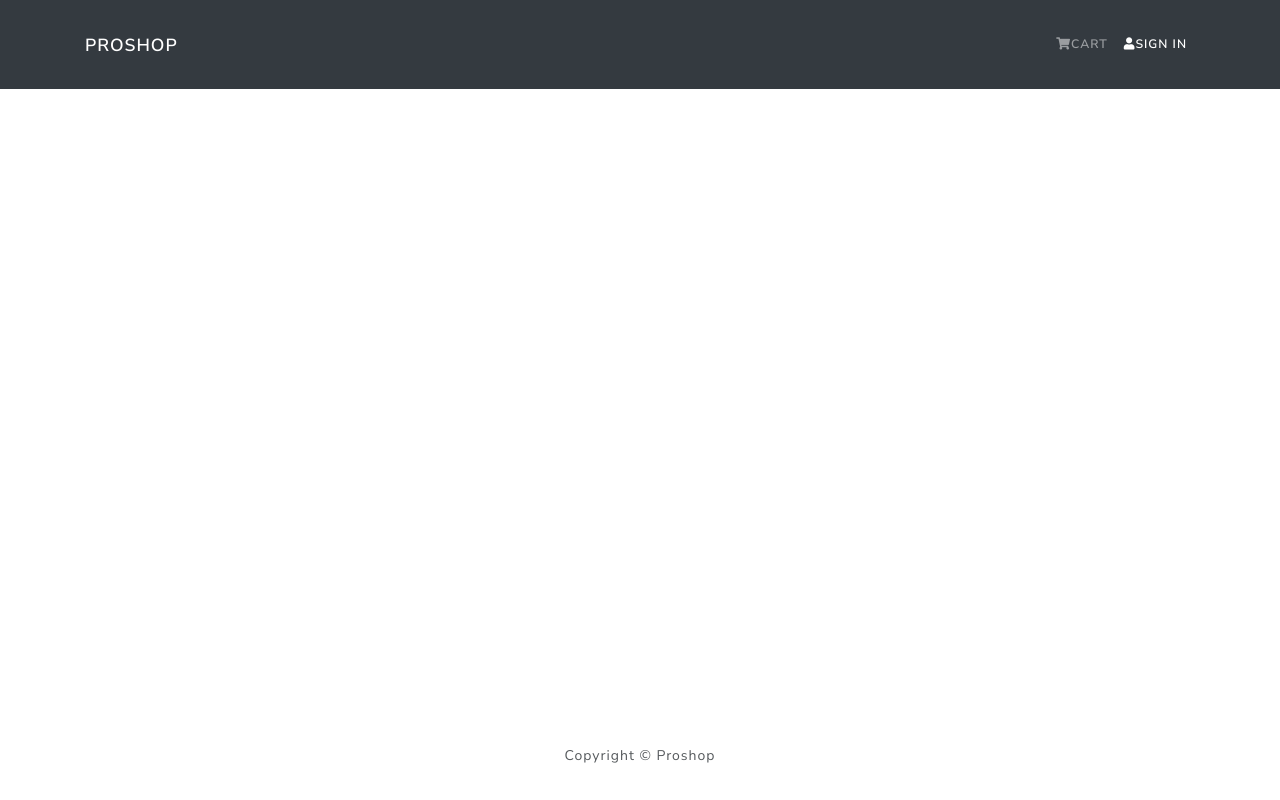
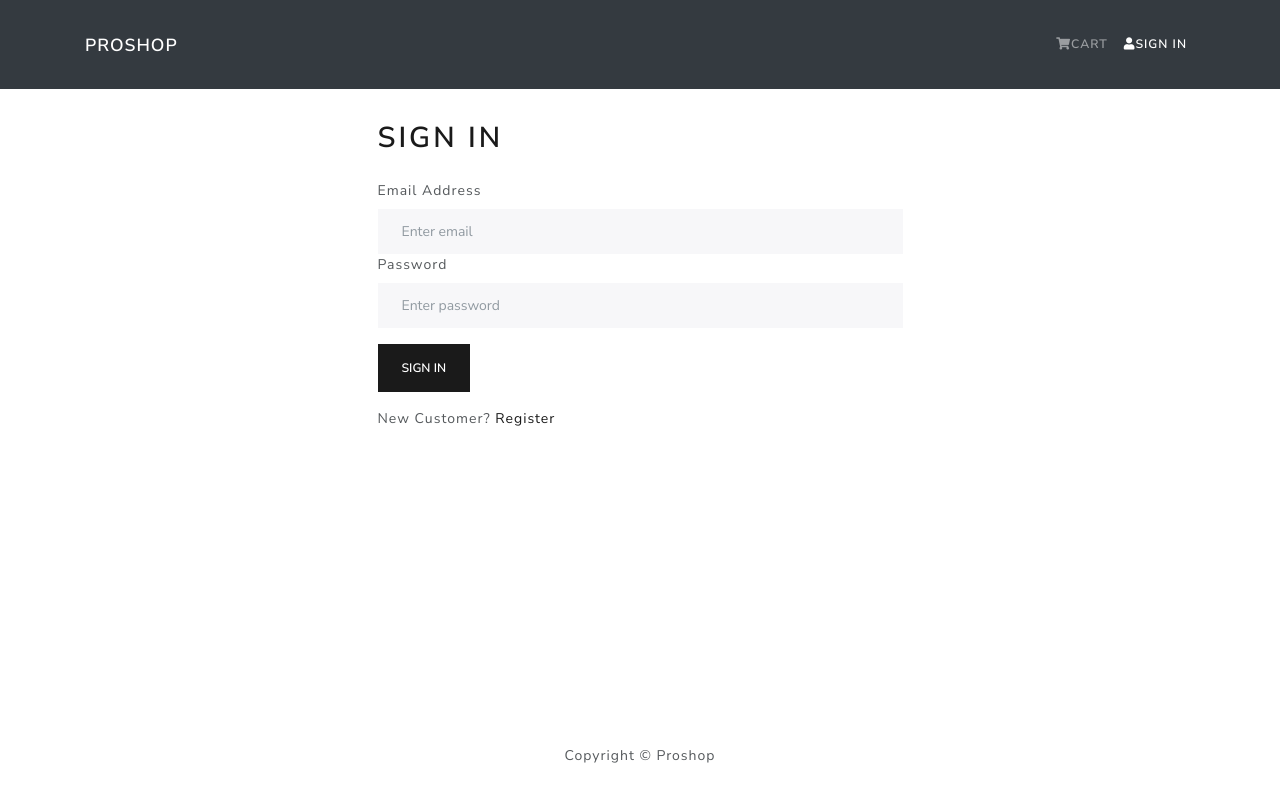
Before and after one commit to JuanCamiloChafloque/Proshop, a React (Create React App) app in the folder frontend/: page /login in a window 1280 px wide. Built offline with nearby package versions, Linux system fonts and the light colour scheme.

Commit message:
User Login screen and login/logout functionality

```diff
--- a/frontend/src/App.js
+++ b/frontend/src/App.js
@@ -6,8 +6,7 @@
 import HomeScreen from "./screens/HomeScreen";
 import ProductScreen from "./screens/ProductScreen";
 import CartScreen from "./screens/CartScreen";
-
-//TODO: ARREGLAR EL SELECT DEL PRODUCTDETAIL ADD TO CART
+import LoginScreen from "./screens/LoginScreen";
 
 function App() {
   return (
@@ -16,6 +15,7 @@
       <main className="py-3">
         <Container>
           <Routes>
+            <Route exact path="/login" element={<LoginScreen />} />
             <Route exact path="/" element={<HomeScreen />} />
             <Route path="product/:id" element={<ProductScreen />} />
             <Route path="cart/:id" element={<CartScreen />} />
--- a/frontend/src/actions/userActions.js
+++ b/frontend/src/actions/userActions.js
@@ -3,6 +3,7 @@
   USER_LOGIN_FAIL,
   USER_LOGIN_REQUEST,
   USER_LOGIN_SUCCESS,
+  USER_LOGOUT,
 } from "../constants/userConstants";
 
 export const login = (email, password) => async (dispatch) => {
@@ -39,3 +40,10 @@
     });
   }
 };
+
+export const logout = () => async (dispatch) => {
+  localStorage.removeItem("userInfo");
+  dispatch({
+    type: USER_LOGOUT,
+  });
+};
--- /dev/null
+++ b/frontend/src/components/FormContainer.js
@@ -0,0 +1,16 @@
+import React from "react";
+import { Container, Row, Col } from "react-bootstrap";
+
+const FormContainer = ({ children }) => {
+  return (
+    <Container>
+      <Row className="justify-content-md-center">
+        <Col xs={12} md={6}>
+          {children}
+        </Col>
+      </Row>
+    </Container>
+  );
+};
+
+export default FormContainer;
--- a/frontend/src/components/Header.js
+++ b/frontend/src/components/Header.js
@@ -1,8 +1,18 @@
 import React from "react";
-import { Navbar, Nav, Container } from "react-bootstrap";
+import { Navbar, Nav, Container, NavDropdown } from "react-bootstrap";
 import { LinkContainer } from "react-router-bootstrap";
+import { useDispatch, useSelector } from "react-redux";
+import { logout } from "../actions/userActions";
 
 const Header = () => {
+  const dispatch = useDispatch();
+  const userLogin = useSelector((state) => state.userLogin);
+  const { userInfo } = userLogin;
+
+  const logoutHandler = () => {
+    dispatch(logout());
+  };
+
   return (
     <header>
       <Navbar bg="dark" variant="dark" collapseOnSelect expand="lg">
@@ -18,11 +28,22 @@
                   <i className="fas fa-shopping-cart"></i>Cart
                 </Nav.Link>
               </LinkContainer>
-              <LinkContainer to="/login">
-                <Nav.Link>
-                  <i className="fas fa-user"></i>Sign In
-                </Nav.Link>
-              </LinkContainer>
+              {userInfo ? (
+                <NavDropdown title={userInfo.name} id="username">
+                  <LinkContainer to="/profile">
+                    <NavDropdown.Item>Profile</NavDropdown.Item>
+                  </LinkContainer>
+                  <NavDropdown.Item onClick={logoutHandler}>
+                    Logout
+                  </NavDropdown.Item>
+                </NavDropdown>
+              ) : (
+                <LinkContainer to="/login">
+                  <Nav.Link>
+                    <i className="fas fa-user"></i>Sign In
+                  </Nav.Link>
+                </LinkContainer>
+              )}
             </Nav>
           </Navbar.Collapse>
         </Container>
--- /dev/null
+++ b/frontend/src/screens/LoginScreen.js
@@ -0,0 +1,77 @@
+import React, { useState, useEffect } from "react";
+import { Link, useSearchParams, useNavigate } from "react-router-dom";
+import { Form, Button, Row, Col } from "react-bootstrap";
+import { useDispatch, useSelector } from "react-redux";
+import Message from "../components/Message";
+import Loader from "../components/Loader";
+import FormContainer from "../components/FormContainer";
+import { login } from "../actions/userActions";
+
+const LoginScreen = () => {
+  const [email, setEmail] = useState("");
+  const [password, setPassword] = useState("");
+
+  const [searchParams] = useSearchParams();
+  const redirect = searchParams.get("redirect")
+    ? searchParams.get("redirect")
+    : "/";
+
+  const navigate = useNavigate();
+  const dispatch = useDispatch();
+  const userLogin = useSelector((state) => state.userLogin);
+  const { loading, error, userInfo } = userLogin;
+
+  const submitHandler = (e) => {
+    e.preventDefault();
+    dispatch(login(email, password));
+  };
+
+  useEffect(() => {
+    if (userInfo) {
+      navigate(redirect);
+    }
+  }, [userInfo, navigate, redirect]);
+
+  return (
+    <FormContainer>
+      <h1>Sign In</h1>
+      {error && <Message variant="danger">{error}</Message>}
+      {loading && <Loader />}
+      <Form onSubmit={submitHandler}>
+        <Form.Group controlId="email">
+          <Form.Label>Email Address</Form.Label>
+          <Form.Control
+            type="email"
+            placeholder="Enter email"
+            value={email}
+            onChange={(e) => setEmail(e.target.value)}
+          ></Form.Control>
+        </Form.Group>
+        <Form.Group controlId="password">
+          <Form.Label>Password</Form.Label>
+          <Form.Control
+            type="password"
+            placeholder="Enter password"
+            value={password}
+            onChange={(e) => setPassword(e.target.value)}
+          ></Form.Control>
+        </Form.Group>
+        <Button className="my-3" type="submit" variant="primary">
+          Sign In
+        </Button>
+      </Form>
+      <Row>
+        <Col>
+          New Customer?{" "}
+          <Link
+            to={redirect ? "/register?redirect=" + { redirect } : "/register"}
+          >
+            Register
+          </Link>
+        </Col>
+      </Row>
+    </FormContainer>
+  );
+};
+
+export default LoginScreen;
```
